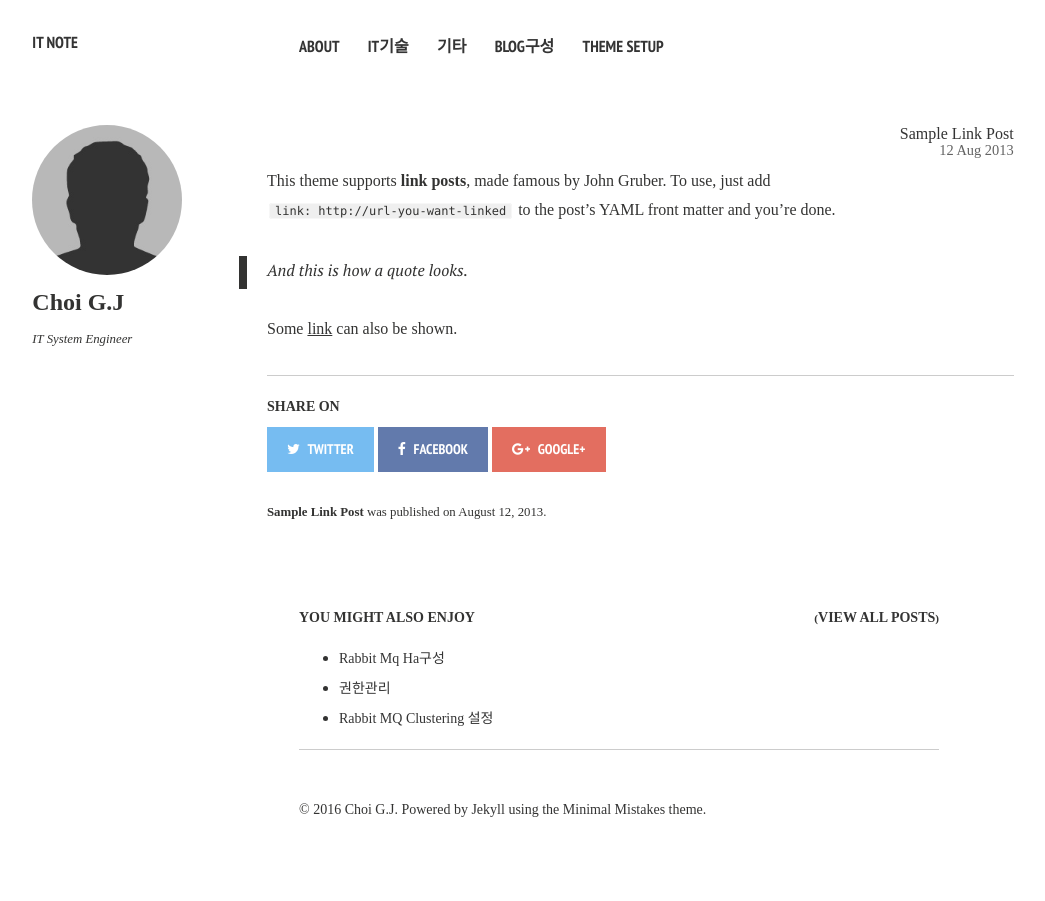
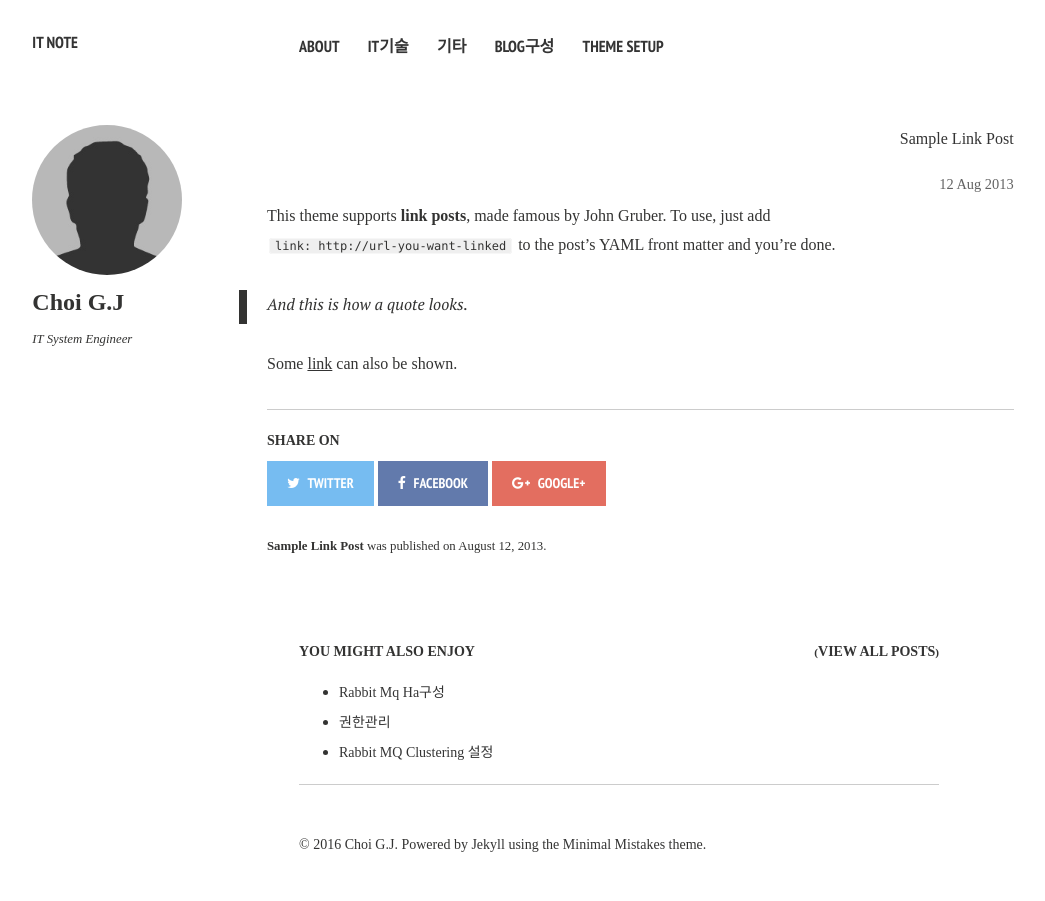
Before and after one commit to gjchoi/gjchoi.github.io, a Jekyll site: the page built from _posts/2013-08-12-sample-link-post.md, in a window 1280 px wide. Shown: the whole page, without its empty margins (21-1066 px from the left). Built offline with Jekyll 4.4.1, drawn with Linux system fonts in a browser that asks for light colours; nearby versions of some CDN libraries.

Commit message:
Update post.html

```diff
--- a/_layouts/post.html
+++ b/_layouts/post.html
@@ -35,9 +35,9 @@
   <article class="post">
     <div class="headline-wrap">
       {% if page.link %}
-        <a href="{{ page.link }}">{{ page.title }}</a>
+        <p class="post_title"><a href="{{ page.link }}">{{ page.title }}</a></p>
       {% else %}
-        <a href="{{ site.url }}{{ page.url }}" rel="bookmark" title="{{ page.title }}">{{ page.title }}</a>
+        <p class="post_title"><a href="{{ site.url }}{{ page.url }}" rel="bookmark" title="{{ page.title }}">{{ page.title }}</a></p>
       {% endif %}
       <time align="right" datetime="{{ page.date | date_to_xmlschema }}" class="by-line">{{ page.date | date_to_string }}</time>
     </div><!--/ .headline-wrap -->
```
